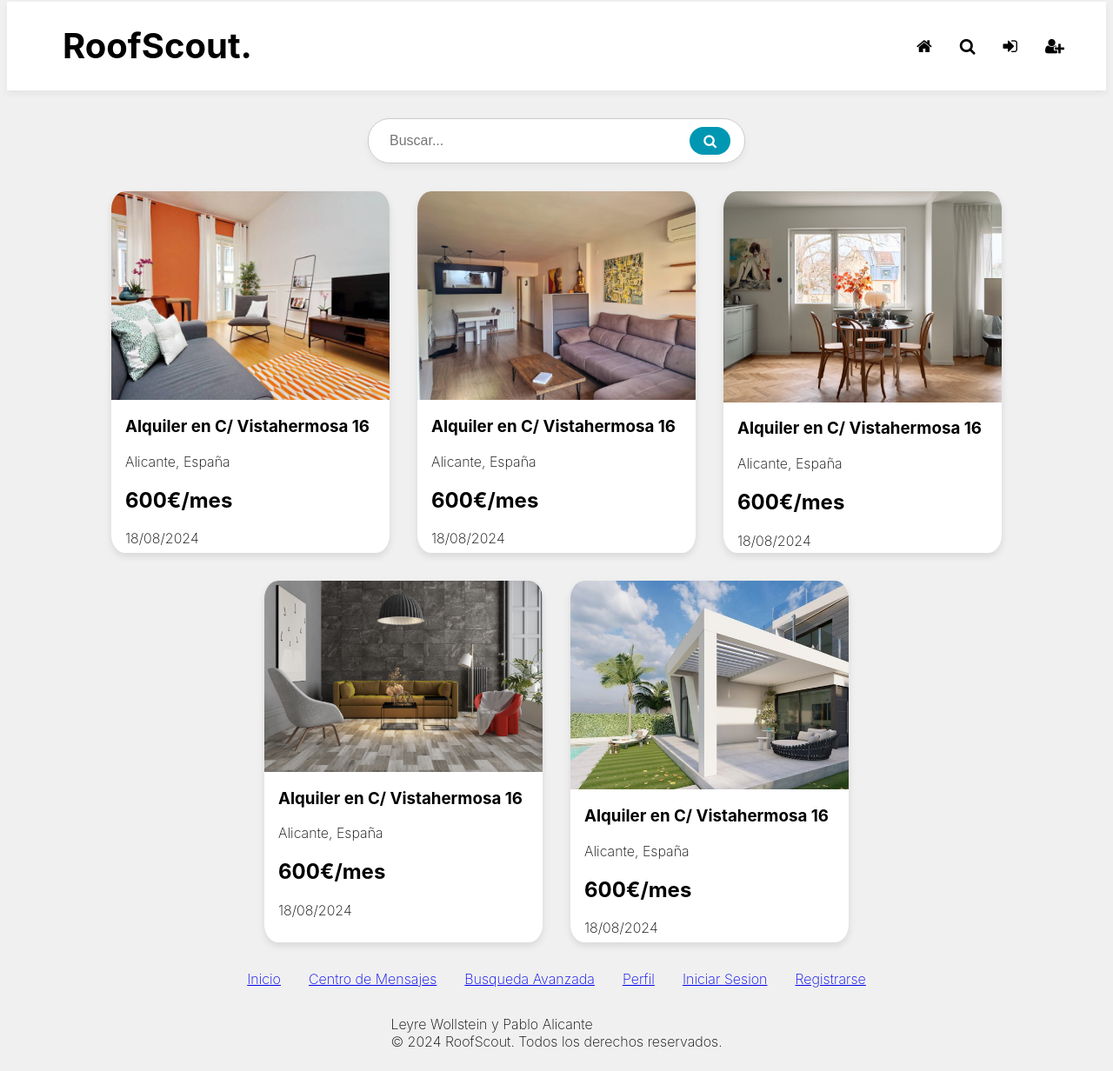
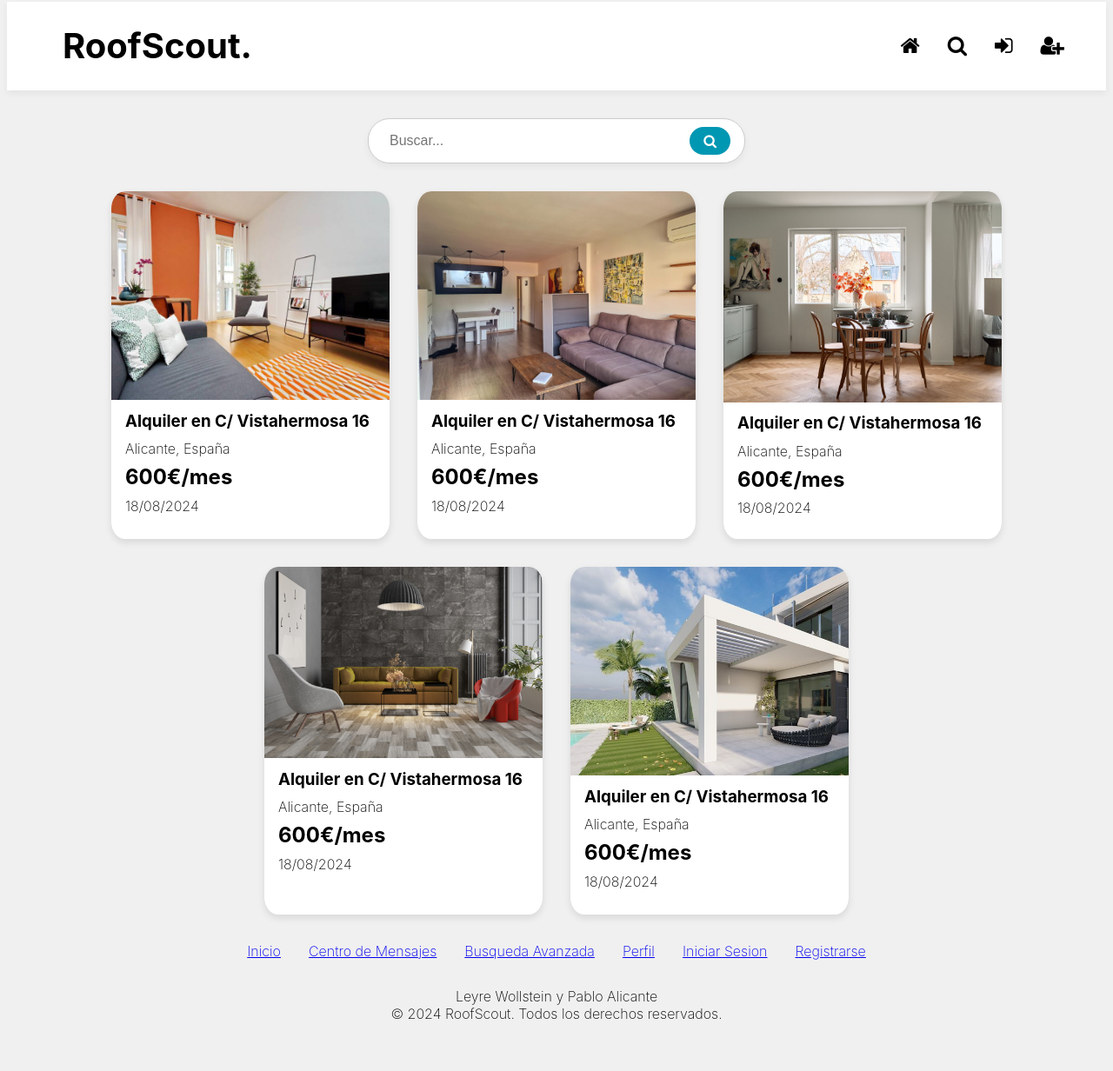
Before and after one commit to pablo4licante/roofscout, a PHP site: page / in a window 1280 px wide. Shown: the whole page at 87% size. After the commit the page ends 1172 px from the top, so only its background shows below. Run offline with PHP 8.4, Linux system fonts and the light colour scheme.

Commit message:
Update global.css

```diff
--- a/css/global.css
+++ b/css/global.css
@@ -33,7 +33,7 @@ header {
         > ul > li {
             display: inline-block;
             margin: 0 1rem;
-            font-size: 1.2rem;
+            font-size: 1.5rem;
             width: 100%;
             height: 100%;
             position: relative;
@@ -44,7 +44,7 @@ header {
             }
         }
         > ul > li:hover > a {
-            color: blue;
+            color: #0097B3;
         }
     }
 }
@@ -146,10 +146,11 @@ nav {
 .card {
     background-color: white;
     width: 20rem;
-    height: 26rem;
+    height: 25rem;
     margin: 1rem;
     border-radius: 5%;
     overflow: hidden;
+    line-height: .8rem;
     transition: transform 0.3s ease;
 
     box-shadow: 0 4px 8px rgba(0, 0, 0, 0.1);
@@ -201,3 +202,7 @@ nav {
         margin: 1rem;
     }
 }
+
+footer {
+    text-align: center;
+}
```
